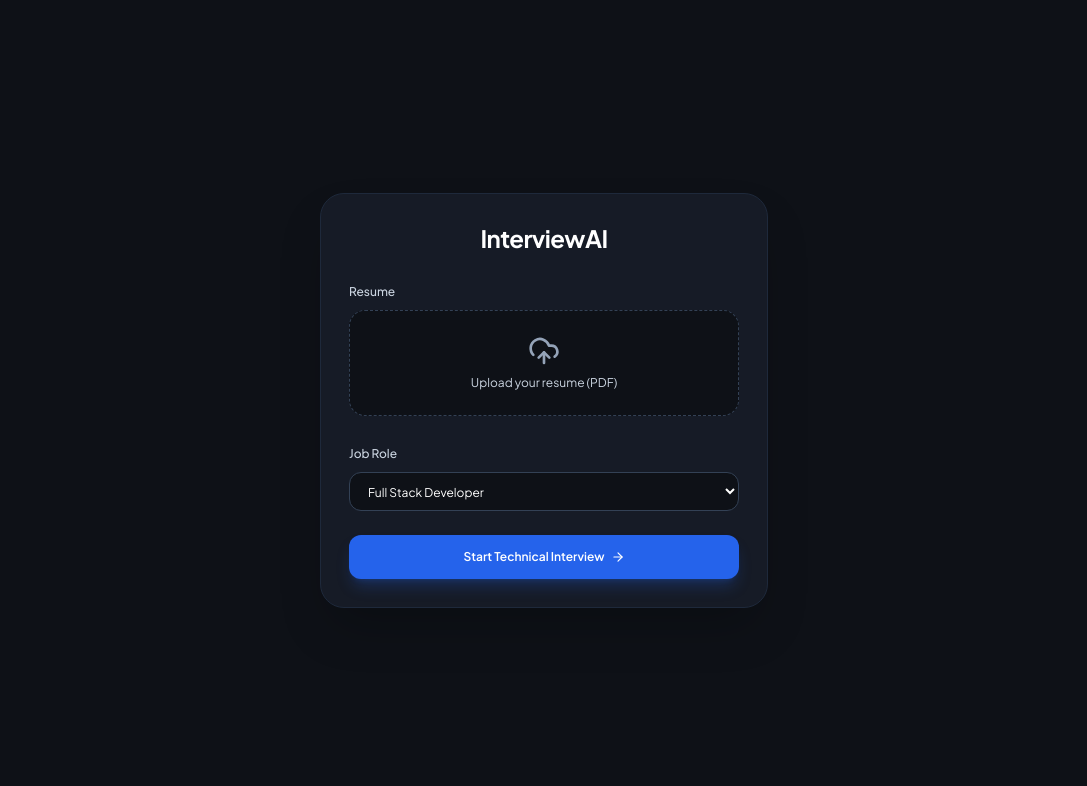
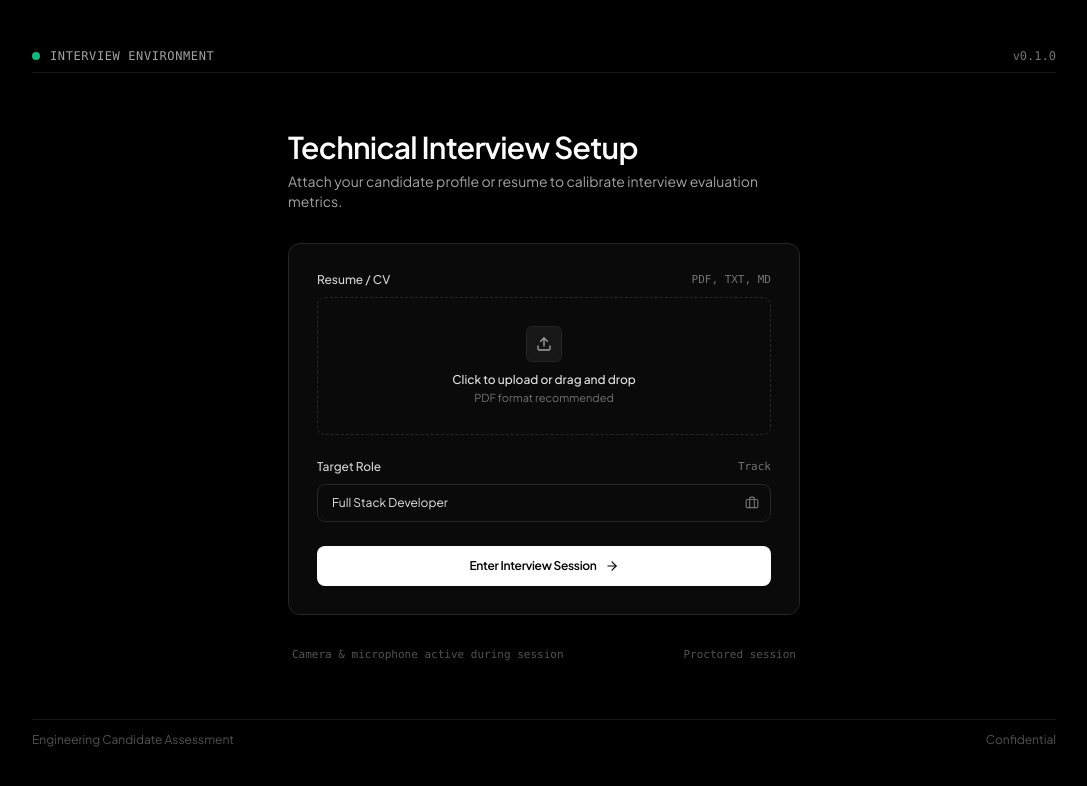
Before and after one commit to subhajitorrin/InterviewAI, a React (Vite) app in the folder apps/desktop/: page / in a window 1280 px wide. Shown: the top 786 px of the page, without its empty margins (96-1183 px from the left). Built offline with nearby package versions, Linux system fonts and the light colour scheme; the HTML template or start-up script is replaced by a standard one.

Commit message:
refactor: redesign setup page UI and update app branding and styling

```diff
--- a/apps/desktop/index.html
+++ b/apps/desktop/index.html
@@ -4,12 +4,12 @@
     <meta charset="UTF-8" />
     <link rel="icon" type="image/svg+xml" href="/vite.svg" />
     <meta name="viewport" content="width=device-width, initial-scale=1.0" />
-    <title>InterviewAI – Real-Time AI Interviewer</title>
+    <title>Interview Platform</title>
     <link rel="preconnect" href="https://fonts.googleapis.com">
     <link rel="preconnect" href="https://fonts.gstatic.com" crossorigin>
     <link href="https://fonts.googleapis.com/css2?family=Plus+Jakarta+Sans:wght@300;400;500;600;700;800&family=JetBrains+Mono:wght@400;500;600&display=swap" rel="stylesheet">
   </head>
-  <body class="bg-[#090D16] text-slate-100 antialiased selection:bg-blue-600 selection:text-white overflow-hidden">
+  <body class="bg-black text-neutral-100 antialiased selection:bg-neutral-800 selection:text-white overflow-hidden">
     <div id="root"></div>
     <script type="module" src="/src/main.tsx"></script>
   </body>
--- a/apps/desktop/src/App.tsx
+++ b/apps/desktop/src/App.tsx
@@ -7,7 +7,7 @@ export const App: React.FC = () => {
   const { currentPage } = useInterviewStore();
 
   return (
-    <div className="h-screen w-screen bg-[#0E1117] overflow-hidden">
+    <div className="h-screen w-screen bg-black overflow-hidden">
       {currentPage === 'setup' ? <SetupPage /> : <MeetingPage />}
     </div>
   );
--- a/apps/desktop/src/pages/MeetingPage.tsx
+++ b/apps/desktop/src/pages/MeetingPage.tsx
@@ -58,6 +58,8 @@ export const MeetingPage: React.FC = () => {
   // Stable handler for data messages received from LiveKit agent
   const handleDataReceived = useCallback((data: any) => {
     if (data?.type === 'step') {
+      // Mark flow as started so client-side fallback does not also speak
+      hasStartedFlowRef.current = true;
       if (data.step) {
         setCurrentStep(data.step);
       }
@@ -96,6 +98,9 @@ export const MeetingPage: React.FC = () => {
 
   useEffect(() => {
     livekitConnectedRef.current = isConnected;
+    if (isConnected) {
+      hasStartedFlowRef.current = true;
+    }
   }, [isConnected]);
 
   // Connect once on mount after fetching active apps, disconnect on unmount
--- a/apps/desktop/src/pages/SetupPage.tsx
+++ b/apps/desktop/src/pages/SetupPage.tsx
@@ -3,12 +3,14 @@ import { useInterviewStore, ROLES_LIST } from '../stores/interviewStore';
 import { extractTextFromFile, parseResume } from '../utils/resumeParser';
 import {
   FileText,
-  UploadCloud,
-  CheckCircle2,
+  Upload,
+  Check,
   Trash2,
   ArrowRight,
   Loader2,
-  Sparkles
+  Briefcase,
+  User,
+  Code2
 } from 'lucide-react';
 
 export const SetupPage: React.FC = () => {
@@ -25,37 +27,18 @@ export const SetupPage: React.FC = () => {
 
   const fileInputRef = useRef<HTMLInputElement>(null);
   const [isLoading, setIsLoading] = useState(false);
-  const [indexingStage, setIndexingStage] = useState<string>('');
-  const [indexingProgress, setIndexingProgress] = useState<number>(0);
+  const [isDragOver, setIsDragOver] = useState(false);
 
   const handleFileProcess = async (file: File) => {
     try {
       setIsLoading(true);
-      setIndexingProgress(20);
-      setIndexingStage('Reading resume document...');
-
       const text = await extractTextFromFile(file);
-      await new Promise((r) => setTimeout(r, 280));
-
-      setIndexingProgress(50);
-      setIndexingStage('Indexing technical skills & domain expertise...');
       const parsed = parseResume(text, file.name);
-      await new Promise((r) => setTimeout(r, 350));
-
-      setIndexingProgress(80);
-      setIndexingStage('Calibrating AI interview context & projects...');
       setParsedResume(parsed, file.name);
-      await new Promise((r) => setTimeout(r, 300));
-
-      setIndexingProgress(100);
-      setIndexingStage('AI context successfully indexed!');
-      await new Promise((r) => setTimeout(r, 180));
     } catch (err) {
       console.error('Failed to parse resume:', err);
     } finally {
       setIsLoading(false);
-      setIndexingStage('');
-      setIndexingProgress(0);
     }
   };
 
@@ -68,6 +51,7 @@ export const SetupPage: React.FC = () => {
 
   const handleDrop = (e: React.DragEvent) => {
     e.preventDefault();
+    setIsDragOver(false);
     const file = e.dataTransfer.files?.[0];
     if (file) {
       handleFileProcess(file);
@@ -75,145 +59,186 @@ export const SetupPage: React.FC = () => {
   };
 
   return (
-    <div className="min-h-screen bg-[#0E1117] text-white flex flex-col items-center justify-center p-6 select-none">
-      <div className="w-full max-w-md bg-[#161B26] border border-slate-800 rounded-3xl p-7 shadow-2xl space-y-6">
+    <div className="min-h-screen bg-black text-neutral-100 flex flex-col justify-between p-6 sm:p-10 select-none antialiased">
+      {/* Top Header */}
+      <header className="w-full max-w-5xl mx-auto flex items-center justify-between py-2 border-b border-neutral-900">
+        <div className="flex items-center gap-2.5">
+          <div className="w-2 h-2 rounded-full bg-emerald-500" />
+          <span className="text-xs font-mono uppercase tracking-wider text-neutral-400">
+            Interview Environment
+          </span>
+        </div>
+        <span className="text-xs text-neutral-500 font-mono">v0.1.0</span>
+      </header>
 
-        {/* Title */}
-        <div className="text-center">
-          <h1 className="text-2xl font-bold tracking-tight">InterviewAI</h1>
+      {/* Main Content Area */}
+      <main className="w-full max-w-lg mx-auto my-auto py-8 space-y-8">
+        {/* Title & Description */}
+        <div className="space-y-1.5 text-left">
+          <h1 className="text-2xl sm:text-3xl font-semibold tracking-tight text-white">
+            Technical Interview Setup
+          </h1>
+          <p className="text-xs sm:text-sm text-neutral-400 leading-relaxed">
+            Attach your candidate profile or resume to calibrate interview evaluation metrics.
+          </p>
         </div>
 
+        {/* Card Form */}
+        <div className="bg-[#0A0A0A] border border-neutral-800 rounded-xl p-6 sm:p-7 shadow-2xl space-y-6">
           {/* 1. Resume Upload */}
           <div className="space-y-2">
-          <label className="text-xs font-medium text-slate-300">
-            Resume
+            <div className="flex items-center justify-between">
+              <label className="text-xs font-medium text-neutral-300">
+                Resume / CV
               </label>
+              <span className="text-[11px] text-neutral-500 font-mono">PDF, TXT, MD</span>
+            </div>
 
             <input
               ref={fileInputRef}
               type="file"
-            accept=".pdf,.doc,.docx,.txt"
+              accept=".pdf,.doc,.docx,.txt,.md"
               className="hidden"
               onChange={handleFileUpload}
             />
 
             {isLoading ? (
-            <div className="border border-blue-500/40 bg-[#0E1117] rounded-2xl p-6 text-center flex flex-col items-center justify-center gap-3">
-              <div className="relative flex items-center justify-center">
-                <Loader2 className="w-8 h-8 text-blue-500 animate-spin" />
-                <Sparkles className="w-4 h-4 text-cyan-400 absolute animate-pulse" />
+              <div className="border border-neutral-800 bg-neutral-950 rounded-lg p-7 text-center flex flex-col items-center justify-center gap-2.5">
+                <Loader2 className="w-5 h-5 text-neutral-400 animate-spin" />
+                <span className="text-xs text-neutral-400">Parsing document structure...</span>
               </div>
-              <div className="space-y-2 w-full max-w-[280px]">
-                <p className="text-xs font-semibold text-white tracking-wide">
-                  {indexingStage || 'Indexing resume context...'}
+            ) : !resumeFileName ? (
+              <div
+                onDragOver={(e) => { e.preventDefault(); setIsDragOver(true); }}
+                onDragLeave={() => setIsDragOver(false)}
+                onDrop={handleDrop}
+                onClick={() => fileInputRef.current?.click()}
+                className={`border border-dashed rounded-lg p-7 text-center cursor-pointer transition-all duration-150 flex flex-col items-center justify-center gap-2.5 ${
+                  isDragOver
+                    ? 'border-neutral-400 bg-neutral-900/60'
+                    : 'border-neutral-800 hover:border-neutral-600 bg-neutral-950/60 hover:bg-neutral-950'
+                }`}
+              >
+                <div className="w-9 h-9 rounded-md bg-neutral-900 border border-neutral-800 flex items-center justify-center text-neutral-400">
+                  <Upload className="w-4 h-4" />
+                </div>
+                <div className="space-y-0.5">
+                  <p className="text-xs font-medium text-neutral-200">
+                    Click to upload or drag and drop
                   </p>
-                <div className="w-full bg-slate-800 h-1.5 rounded-full overflow-hidden">
-                  <div
-                    className="bg-gradient-to-r from-blue-500 to-cyan-400 h-full rounded-full transition-all duration-300 ease-out"
-                    style={{ width: `${indexingProgress}%` }}
-                  />
-                </div>
-                <p className="text-[10px] text-slate-400">
-                  Ingesting skills, projects & context for the AI interviewer
+                  <p className="text-[11px] text-neutral-500">
+                    PDF format recommended
                   </p>
                 </div>
               </div>
-          ) : !resumeFileName ? (
-            <div
-              onDragOver={(e) => e.preventDefault()}
-              onDrop={handleDrop}
-              onClick={() => fileInputRef.current?.click()}
-              className="border border-dashed border-slate-700 hover:border-blue-500 bg-[#0E1117] rounded-2xl p-6 text-center cursor-pointer transition-all"
-            >
-              <UploadCloud className="w-8 h-8 text-slate-400 mx-auto mb-2" />
-              <p className="text-xs text-slate-300">
-                Upload your resume (PDF)
-              </p>
+            ) : (
+              <div className="p-3.5 rounded-lg bg-neutral-950 border border-neutral-800 space-y-3">
+                <div className="flex items-center justify-between">
+                  <div className="flex items-center gap-2.5 min-w-0">
+                    <div className="w-8 h-8 rounded bg-neutral-900 border border-neutral-800 flex items-center justify-center text-neutral-300 shrink-0">
+                      <FileText className="w-4 h-4" />
                     </div>
-          ) : (
-            <div className="p-4 rounded-2xl bg-[#0E1117] border border-slate-700/80 space-y-2.5">
-              <div className="flex items-center justify-between">
-                <div className="flex items-center gap-2.5 truncate">
-                  <FileText className="w-4 h-4 text-blue-400 shrink-0" />
-                  <span className="text-xs font-semibold text-white truncate max-w-[190px]">
+                    <div className="min-w-0">
+                      <div className="flex items-center gap-2">
+                        <span className="text-xs font-medium text-white truncate max-w-[220px]">
                           {resumeFileName}
                         </span>
-                  <span className="flex items-center gap-1 text-[10px] text-emerald-400 font-medium bg-emerald-500/10 px-2 py-0.5 rounded-full border border-emerald-500/20 shrink-0">
-                    <CheckCircle2 className="w-3 h-3 text-emerald-400" />
-                    Indexed
+                        <span className="inline-flex items-center gap-1 text-[10px] text-emerald-400 bg-emerald-950/50 border border-emerald-800/60 px-1.5 py-0.5 rounded font-mono">
+                          <Check className="w-3 h-3" /> Ready
                         </span>
+                      </div>
+                    </div>
                   </div>
 
                   <button
                     onClick={clearResume}
-                  className="p-1.5 rounded-lg text-slate-400 hover:text-rose-400 hover:bg-slate-800 transition-colors cursor-pointer"
-                  title="Remove Resume"
+                    className="p-1.5 rounded text-neutral-500 hover:text-red-400 hover:bg-neutral-900 transition-colors cursor-pointer"
+                    title="Remove file"
                   >
-                  <Trash2 className="w-3.5 h-3.5" />
+                    <Trash2 className="w-4 h-4" />
                   </button>
                 </div>
 
-              {/* Extracted context pills */}
-              <div className="flex flex-wrap items-center gap-1.5 pt-0.5">
-                {candidateName && candidateName !== 'Candidate' && (
-                  <span className="text-[10px] text-blue-300 bg-blue-500/15 px-2 py-0.5 rounded-md border border-blue-500/30 font-medium">
-                    👤 {candidateName}
+                {/* Extracted Details Overview */}
+                <div className="grid grid-cols-2 gap-2 pt-2 border-t border-neutral-900 text-xs">
+                  <div className="flex items-center gap-1.5 text-neutral-400 truncate">
+                    <User className="w-3.5 h-3.5 text-neutral-500 shrink-0" />
+                    <span className="text-neutral-200 truncate">
+                      {candidateName && candidateName !== 'Candidate' ? candidateName : 'Candidate'}
                     </span>
-                )}
-                {parsedResume && parsedResume.skills.all.length > 0 && (
-                  <span className="text-[10px] text-slate-300 bg-slate-800/80 px-2 py-0.5 rounded-md border border-slate-700 font-medium">
-                    ⚡ {parsedResume.skills.all.length} Skills
+                  </div>
+                  {parsedResume && (
+                    <div className="flex items-center gap-1.5 text-neutral-400 justify-end">
+                      <Code2 className="w-3.5 h-3.5 text-neutral-500 shrink-0" />
+                      <span className="text-neutral-200">
+                        {parsedResume.skills.all.length} skills identified
                       </span>
-                )}
-                {parsedResume && parsedResume.projects.length > 0 && (
-                  <span className="text-[10px] text-indigo-300 bg-indigo-500/15 px-2 py-0.5 rounded-md border border-indigo-500/30 font-medium">
-                    🚀 {parsedResume.projects.length} Projects
-                  </span>
+                    </div>
                   )}
                 </div>
               </div>
             )}
           </div>
 
-        {/* 2. Job Role Selection */}
+          {/* 2. Target Job Role */}
           <div className="space-y-2">
-          <label className="text-xs font-medium text-slate-300">
-            Job Role
+            <div className="flex items-center justify-between">
+              <label className="text-xs font-medium text-neutral-300">
+                Target Role
               </label>
+              <span className="text-[11px] text-neutral-500 font-mono">Track</span>
+            </div>
 
+            <div className="relative">
               <select
                 value={selectedRole}
                 onChange={(e) => setSelectedRole(e.target.value)}
-            className="w-full px-3.5 py-2.5 bg-[#0E1117] border border-slate-700 rounded-xl text-xs text-white focus:outline-none focus:border-blue-500 cursor-pointer"
+                className="w-full px-3.5 py-2.5 bg-neutral-950 border border-neutral-800 rounded-lg text-xs text-neutral-200 focus:outline-none focus:border-neutral-600 appearance-none cursor-pointer pr-10"
               >
                 {ROLES_LIST.map((role) => (
-              <option key={role} value={role} className="bg-[#0E1117] text-white">
+                  <option key={role} value={role} className="bg-neutral-950 text-neutral-200">
                     {role}
                   </option>
                 ))}
               </select>
+              <div className="pointer-events-none absolute inset-y-0 right-0 flex items-center px-3 text-neutral-500">
+                <Briefcase className="w-3.5 h-3.5" />
+              </div>
+            </div>
           </div>
 
-        {/* 3. Start Interview Button */}
+          {/* 3. Action Button */}
           <button
             onClick={startInterview}
             disabled={isLoading}
-          className="w-full py-3.5 rounded-xl bg-blue-600 hover:bg-blue-500 disabled:opacity-50 text-white font-semibold text-xs shadow-lg shadow-blue-600/25 transition-all flex items-center justify-center gap-1.5 cursor-pointer"
+            className="w-full py-3 px-4 rounded-lg bg-white hover:bg-neutral-200 text-black font-semibold text-xs tracking-tight transition-all duration-150 flex items-center justify-center gap-2 cursor-pointer disabled:opacity-50"
           >
             {isLoading ? (
               <>
-              <Loader2 className="w-4 h-4 text-white animate-spin" />
-              <span>Indexing Resume Context...</span>
+                <Loader2 className="w-4 h-4 animate-spin text-black" />
+                <span>Processing...</span>
               </>
             ) : (
               <>
-              <span>Start Technical Interview</span>
+                <span>Enter Interview Session</span>
                 <ArrowRight className="w-3.5 h-3.5" />
               </>
             )}
           </button>
+        </div>
 
+        {/* Minimal Environment Notice */}
+        <div className="flex items-center justify-between text-[11px] text-neutral-600 font-mono px-1">
+          <span>Camera & microphone active during session</span>
+          <span>Proctored session</span>
         </div>
+      </main>
+
+      {/* Footer */}
+      <footer className="w-full max-w-5xl mx-auto py-3 border-t border-neutral-900 flex items-center justify-between text-xs text-neutral-600">
+        <span>Engineering Candidate Assessment</span>
+        <span>Confidential</span>
+      </footer>
     </div>
   );
 };
```
Lines whose indentation alone changed are shown as unchanged.
